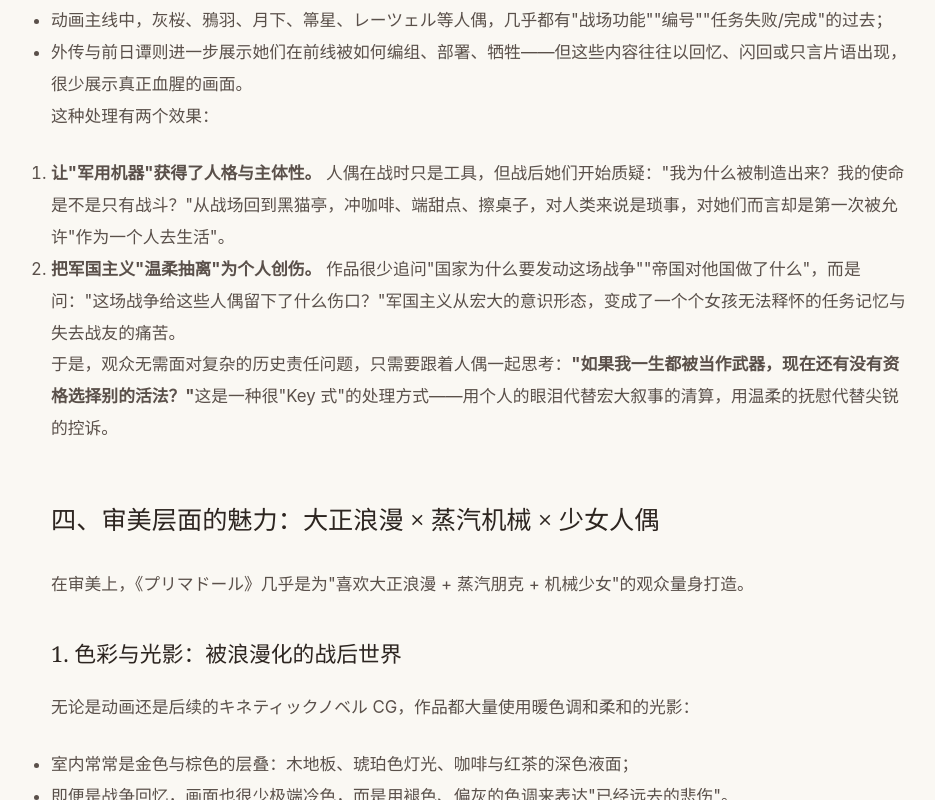
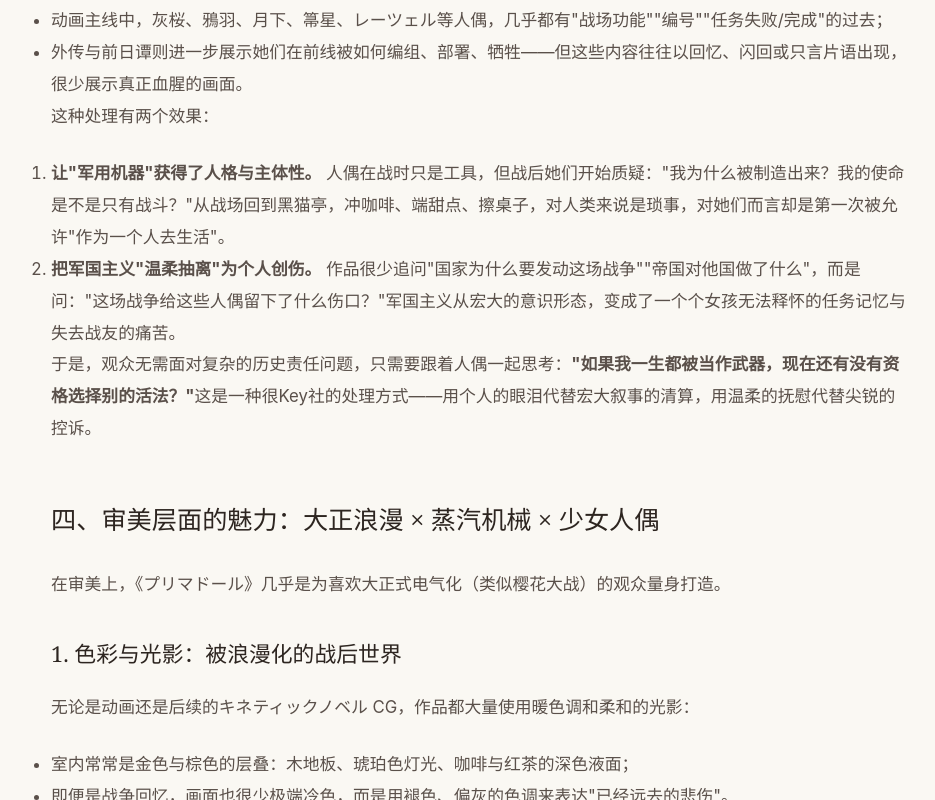
Before and after one commit to Podevei/Podevus, a plain HTML site: page posts/Blog_posts_prima-doll-enhanced.html in a window 1280 px wide. Shown: the part 1842-2642 px from the top of the page, without its empty margins (159-1094 px from the left). Drawn offline with Linux system fonts and the light colour scheme; no server answers.

Commit message:
Add files via upload

```diff
--- a/posts/Blog_posts_prima-doll-enhanced.html
+++ b/posts/Blog_posts_prima-doll-enhanced.html
@@ -1267,7 +1267,7 @@ html {
 </ul>
 <p>这种"跨作品拼图式"的世界构建，让观众在不同媒介之间来回切换时，总是能再多看到一点：前线与后方、皇都与边境、胜利者与被抛弃的兵器。结果就是——这个世界既保留了现实中近代日本的轮廓，又因为被不断修饰、删减、理想化，看起来比真实历史柔软得多。</p>
 <h2>二、被"修正"的战后帝国：背景为何如此有吸引力？</h2>
-<p>《プリマドール》的时间点发生在"数年前大战刚刚结束"的战后帝国。皇都街道上仍保留着军队、贵族、殖民的影子，但作品有意把<strong>军国主义最尖锐、最血腥的部分淡化掉</strong>：</p>
+<p>《プリマドール》的时间点发生在"数年前大战刚刚结束"的战后帝国。皇都街道上仍保留着军队、贵族、殖民（其实是殖民其他国家）的影子，但作品有意把<strong>军国主义最尖锐、最血腥的部分淡化掉</strong>：</p>
 <ul>
   <li>战争已经结束，观众看到的是"战后重建"而非"战争进行时"；</li>
   <li>帝国扩张、殖民、种族冲突等议题，只以"东方国""前线""失落的故乡"之类的模糊名词一笔带过；</li>
@@ -1289,9 +1289,9 @@ html {
   <li><strong>把军国主义"温柔抽离"为个人创伤。</strong>
   作品很少追问"国家为什么要发动这场战争""帝国对他国做了什么"，而是问："这场战争给这些人偶留下了什么伤口？"军国主义从宏大的意识形态，变成了一个个女孩无法释怀的任务记忆与失去战友的痛苦。</li>
 </ol>
-<p>于是，观众无需面对复杂的历史责任问题，只需要跟着人偶一起思考：<strong>"如果我一生都被当作武器，现在还有没有资格选择别的活法？"</strong>这是一种很"Key 式"的处理方式——用个人的眼泪代替宏大叙事的清算，用温柔的抚慰代替尖锐的控诉。</p>
+<p>于是，观众无需面对复杂的历史责任问题，只需要跟着人偶一起思考：<strong>"如果我一生都被当作武器，现在还有没有资格选择别的活法？"</strong>这是一种很Key社的处理方式——用个人的眼泪代替宏大叙事的清算，用温柔的抚慰代替尖锐的控诉。</p>
 <h2>四、审美层面的魅力：大正浪漫 × 蒸汽机械 × 少女人偶</h2>
-<p>在审美上，《プリマドール》几乎是为"喜欢大正浪漫 + 蒸汽朋克 + 机械少女"的观众量身打造。</p>
+<p>在审美上，《プリマドール》几乎是为喜欢大正式电气化（类似樱花大战）的观众量身打造。</p>
 <h3>1. 色彩与光影：被浪漫化的战后世界</h3>
 <p>无论是动画还是后续的キネティックノベル CG，作品都大量使用暖色调和柔和的光影：</p>
 <ul>
```
